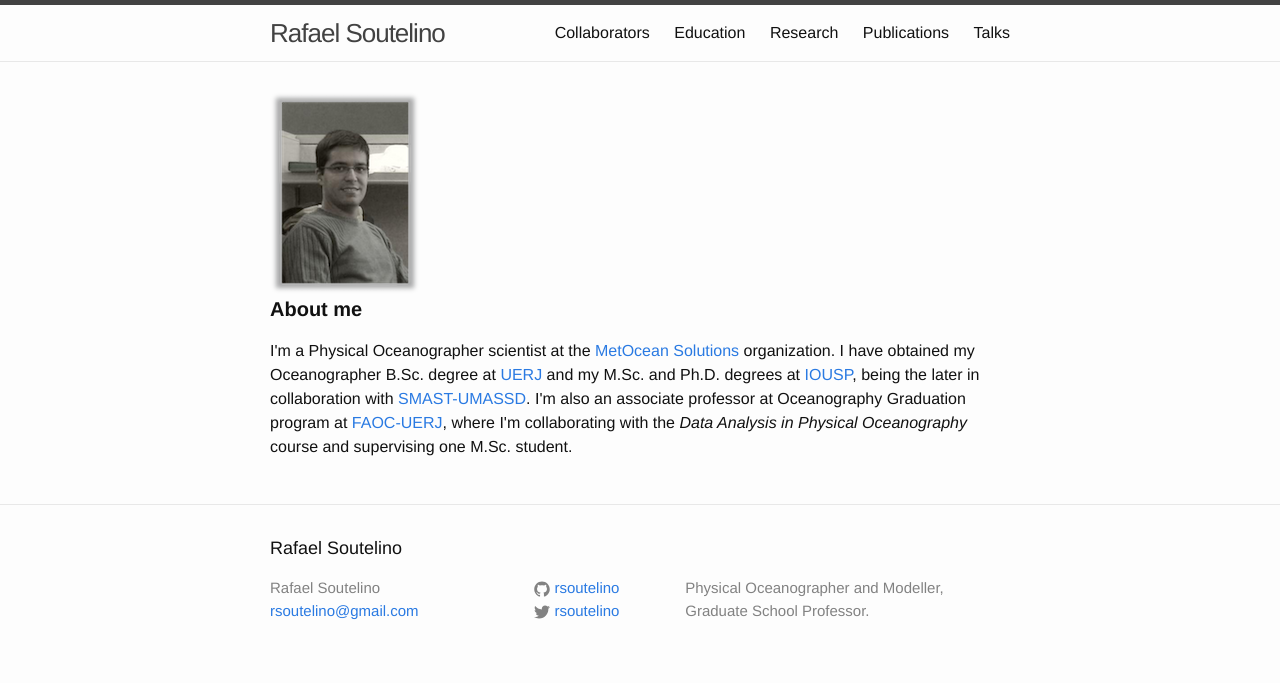
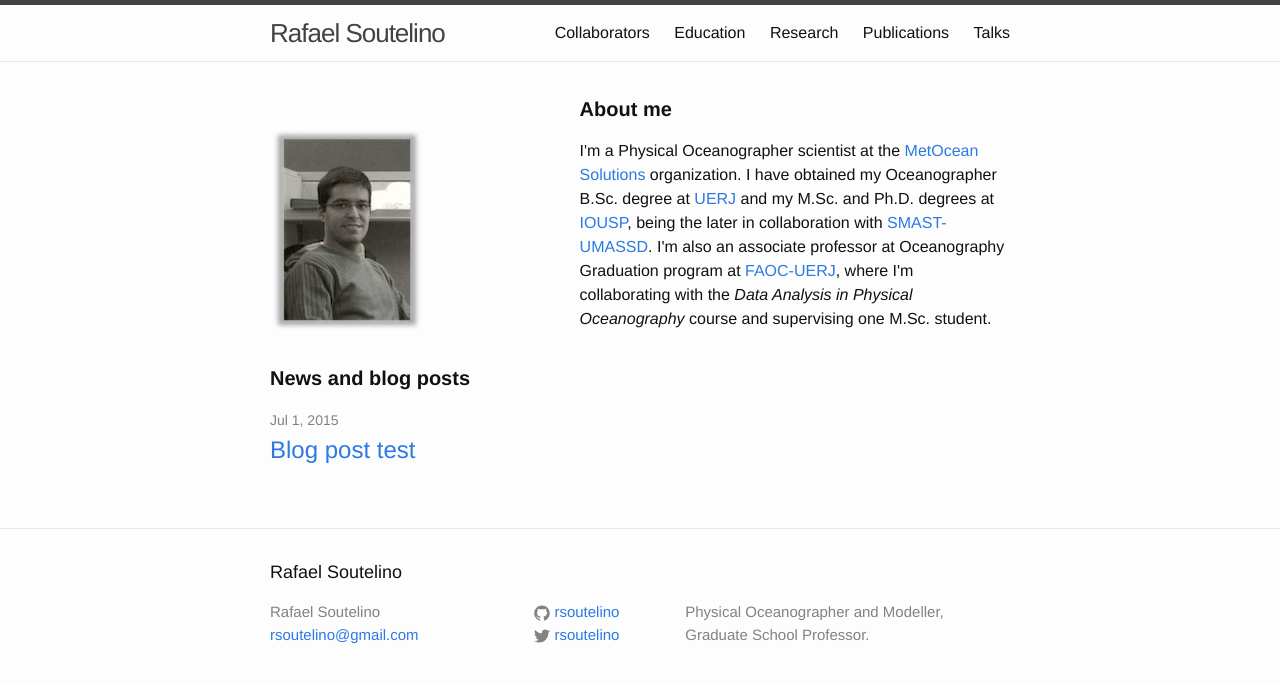
Before and after one commit to rsoutelino/rsoutelino.github.io, a Jekyll site: the page built from index.html, in a window 1280 px wide. Shown: the top 683 px of the page. Built offline with Jekyll 4.4.1, drawn with Linux system fonts in a browser that asks for light colours; the list of posts is cut into pages by our own code.

Commit message:
creating two column setup

```diff
--- a/index.html
+++ b/index.html
@@ -2,7 +2,30 @@
 layout: default
 ---
 
+<!-- <img src="../pics/soutelino.png" alt="Picture" style="width:auto;max-width:100%" /> -->
+
+<!-- <h1 class="page-heading"><b>About me</b></h1>
+
+<p>
+    I'm a Physical Oceanographer scientist at the <a href="http://metocean.co.nz" target="_blank">MetOcean Solutions</a> organization. I have obtained my Oceanographer B.Sc. degree at <a href="http://www.oceanografia.uerj.br" target="_blank">UERJ</a> and my M.Sc. and Ph.D. degrees at <a href="http://www.io.usp.br" target="_blank">IOUSP</a>, being the later in collaboration with <a href="http://www.smast.umassd.edu" target="_blank">SMAST-UMASSD</a>. I'm also an associate professor at Oceanography Graduation program at <a href="http://www.ppgocn.uerj.br" target="_blank">FAOC-UERJ</a>, where I'm collaborating with the <i>Data Analysis in Physical Oceanography</i> course and supervising one M.Sc. student.
+</p>
+ -->
+
+ <div><div class="wsite-multicol"><div class="wsite-multicol-table-wrap" style="margin:0 -15px;">
+	<table class="wsite-multicol-table">
+		<tbody class="wsite-multicol-tbody">
+			<tr class="wsite-multicol-tr">
+				<td class="wsite-multicol-col" style="width:40%; padding:0 15px;">
+
+
+
+<div><div class="wsite-image wsite-image-border-border-width:0 " style="padding-top:10px;padding-bottom:10px;margin-left:0;margin-right:10px;text-align:right">
+</div></div>
+
+
 <img src="../pics/soutelino.png" alt="Picture" style="width:auto;max-width:100%" />
+
+<td class="wsite-multicol-col" style="width:66.093117408907%; padding:0 15px;">
 
 <h1 class="page-heading"><b>About me</b></h1>
 
@@ -10,9 +33,21 @@ layout: default
     I'm a Physical Oceanographer scientist at the <a href="http://metocean.co.nz" target="_blank">MetOcean Solutions</a> organization. I have obtained my Oceanographer B.Sc. degree at <a href="http://www.oceanografia.uerj.br" target="_blank">UERJ</a> and my M.Sc. and Ph.D. degrees at <a href="http://www.io.usp.br" target="_blank">IOUSP</a>, being the later in collaboration with <a href="http://www.smast.umassd.edu" target="_blank">SMAST-UMASSD</a>. I'm also an associate professor at Oceanography Graduation program at <a href="http://www.ppgocn.uerj.br" target="_blank">FAOC-UERJ</a>, where I'm collaborating with the <i>Data Analysis in Physical Oceanography</i> course and supervising one M.Sc. student.
 </p>
 
+</td>
+</td></tr>
+</tbody>
+</table>
+</div></div></div>
+
+
+
+
+
 <p></p>
 
-<!-- <h1 class="page-heading"><b>News and blog posts</b></h1>
+
+
+<h1 class="page-heading"><b>News and blog posts</b></h1>
 
 <ul class="post-list">
 {% for post in site.posts %}
@@ -22,4 +57,4 @@ layout: default
 <a class="post-link" href="{{ post.url | prepend: site.baseurl }}">{{ post.title }}</a>
 </h2>
 </li>
-{% endfor %} -->
+{% endfor %}
```
